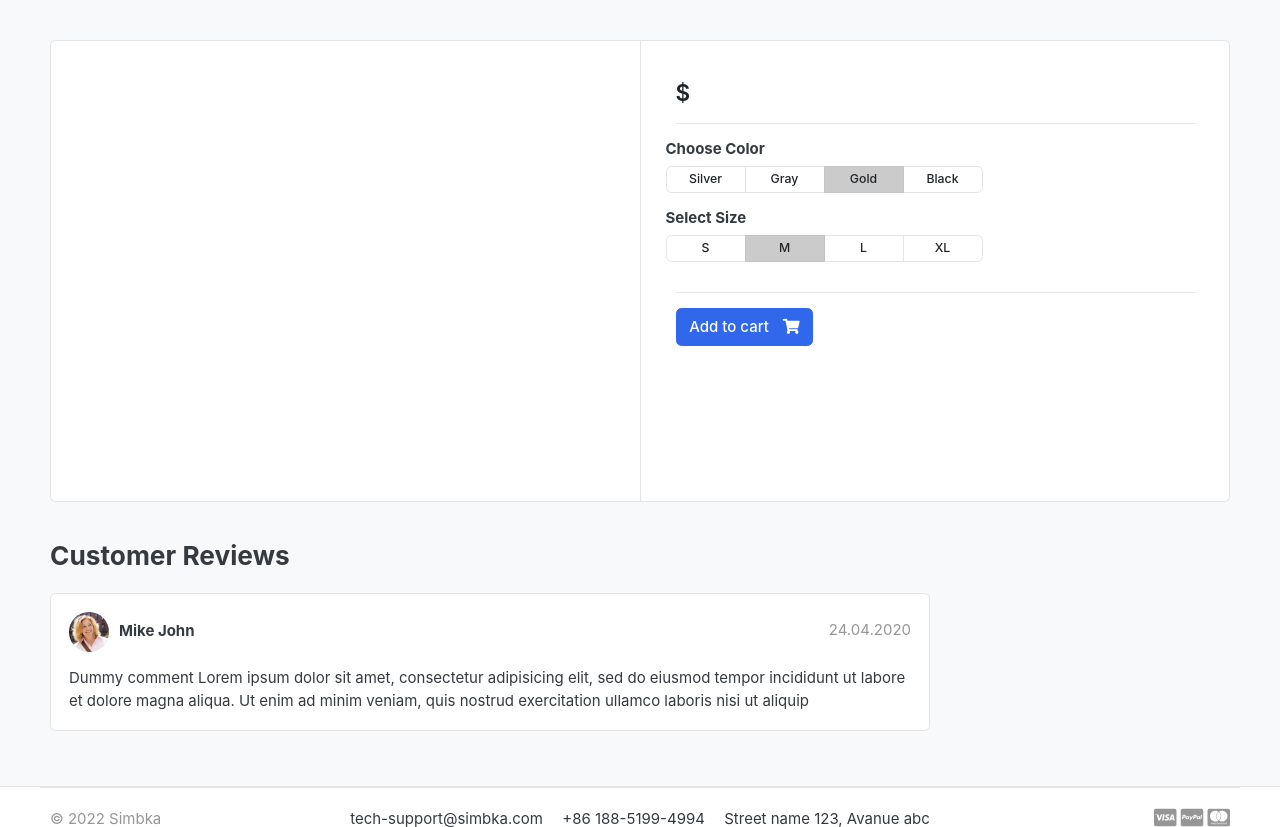
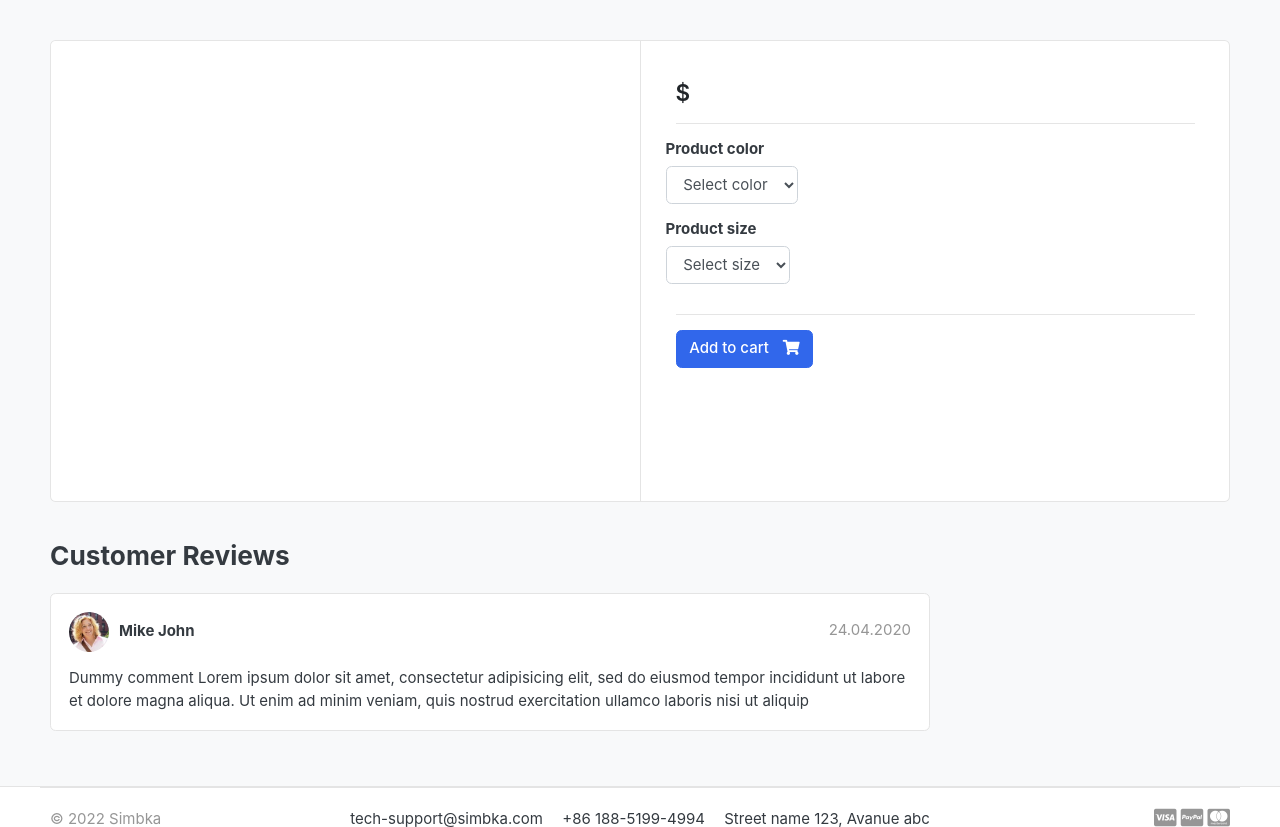
Before and after one commit to nesmypariceb/simbka_store_django, a Django app: template templates/store/product_detail.html in a window 1280 px wide. Shown: the part 118-945 px from the top of the page. Run offline with Django 3.2, Linux system fonts and the light colour scheme; the template is opened without the code that fills it, so the values that code supplies are empty; some libraries are stand-ins or nearby versions; some web fonts are replaced.

Commit message:
Add Variation in Cart Item

```diff
--- a/carts/models.py
+++ b/carts/models.py
@@ -1,5 +1,5 @@
 from django.db import models
-from store.models import Product
+from store.models import Product, Variation
 
 from store.models import Product
 
@@ -16,6 +16,7 @@ class Cart(models.Model):
 
 class CartItem(models.Model):
     product = models.ForeignKey(Product, on_delete=models.CASCADE)
+    variation = models.ManyToManyField(Variation, blank=True)
     cart = models.ForeignKey(Cart, on_delete=models.CASCADE)
     quantity = models.IntegerField()
     is_active = models.BooleanField(default=True)
@@ -23,5 +24,5 @@ class CartItem(models.Model):
     def sub_total(self):
         return self.product.price * self.quantity
 
-    def __str__(self):
+    def __unicode__(self):
         return self.product
--- a/carts/views.py
+++ b/carts/views.py
@@ -1,7 +1,7 @@
-from itertools import product
-from store.models import Product
+from store.models import Product, Variation
 from django.shortcuts import get_object_or_404, redirect, render
 from carts.models import Cart, CartItem
+from django.core.exceptions import ObjectDoesNotExist
 
 # Create your views here.
 
@@ -15,6 +15,24 @@ def cart_id(request):
 
 def add_cart(request, product_id):
     product = Product.objects.get(id=product_id)  # get the product
+
+    product_variation = []
+
+    if request.method == 'POST':
+        for item in request.POST:
+            key = item
+            value = request.POST[key]
+
+            try:
+                variation = Variation.objects.get(
+                    product=product,
+                    variation_category__iexact=key,
+                    variation_value__iexact=value
+                )  # iexact ingores if the character is lower or upper
+
+                product_variation.append(variation)
+            except:
+                pass
     try:
         # get the cart using the cart_id present in the session(cookies)
         cart = Cart.objects.get(cart_id=cart_id(request))
@@ -26,15 +44,26 @@ def add_cart(request, product_id):
 
     try:
         cart_item = CartItem.objects.get(product=product, cart=cart)
+
+        if len(product_variation) > 0:
+            for item in product_variation:
+                cart_item.variation.add(item)
+
         cart_item.quantity += 1
         cart_item.save()
+
     except CartItem.DoesNotExist:
         cart_item = CartItem.objects.create(
             product=product,
             quantity=1,
             cart=cart,
         )
-    cart_item.save()
+
+        if len(product_variation) > 0:
+            for item in product_variation:
+                cart_item.variation.add(item)
+
+        cart_item.save()
 
     return redirect('cart')
 
@@ -71,9 +100,9 @@ def cart(request, total=0, quantity=0, cart_item=None):
             total += (cart_item.product.price * cart_item.quantity)
             quantity += cart_item.quantity
 
-        tax = (2 * total) / 100
+        tax = (2 * total) / 100  # The tax is 2 percent
         grand_total = total * tax
-    except ObjectNotExist:
+    except ObjectDoesNotExist:
         pass  # just ignore
 
     context = {
--- a/simbka/views.py
+++ b/simbka/views.py
@@ -1,4 +1,3 @@
-from itertools import product
 from django.shortcuts import render
 from store.models import Product
 
--- a/store/urls.py
+++ b/store/urls.py
@@ -4,7 +4,9 @@ from . import views
 
 urlpatterns = [
     path('', views.store, name='store'),
-    path('<slug:category_slug>/', views.store, name='products_by_category'),
-    path('<slug:category_slug>/<slug:product_slug>/',
+    path('category/<slug:category_slug>/',
+         views.store, name='products_by_category'),
+    path('category/<slug:category_slug>/<slug:product_slug>/',
          views.product_detail, name='product_detail'),
+    path('search/', views.search, name='search'),
 ]
--- a/templates/includes/navbar.html
+++ b/templates/includes/navbar.html
@@ -48,10 +48,9 @@
                 </div> <!-- col.// -->
                 <a href="{% url 'store' %}" class="btn btn-outline-primary">Store</a>
                 <div class="col-lg  col-md-6 col-sm-12 col">
-                    <form action="#" class="search">
+                    <form action="{% url 'search' %}" class="search" method="GET">
                         <div class="input-group w-100">
-                            <input type="text" class="form-control" style="width:60%;" placeholder="Search">
-
+                            <input type="text" class="form-control" style="width:60%;" placeholder="Search" name="keyword">
                             <div class="input-group-append">
                                 <button class="btn btn-primary" type="submit">
                                     <i class="fa fa-search"></i>
--- a/templates/store/product_detail.html
+++ b/templates/store/product_detail.html
@@ -15,10 +15,12 @@
                         <div class="img-big-wrap">
                             <a href="#"><img src="{{ single_product.images.url }}"></a>
                         </div> <!-- img-big-wrap.// -->
-
                     </article> <!-- gallery-wrap .end// -->
                 </aside>
+
                 <main class="col-md-6 border-left">
+                    <form action="{% url 'add_cart' single_product.id %}" method="POST">
+                        {% csrf_token %}
                         <article class="content-body">
                             <h2 class="title">{{ single_product.product_name }}</h2>
                             <div class="mb-3">
@@ -28,64 +30,43 @@
                             <hr>
                             <div class="row">
                                 <div class="item-option-select">
-                                <h6>Choose Color</h6>
-                                <div class="btn-group btn-group-sm btn-group-toggle" data-toggle="buttons">
-                                    <label class="btn btn-light">
-                                        <input type="radio" name="radio_color"> Silver
-                                    </label>
-                                    <label class="btn btn-light">
-                                        <input type="radio" name="radio_color"> Gray
-                                    </label>
-                                    <label class="btn btn-light active">
-                                        <input type="radio" name="radio_color checked"> Gold
-                                    </label>
-                                    <label class="btn btn-light">
-                                        <input type="radio" name="radio_color"> Black
-                                    </label>
+                                    <h6>Product color</h6>
+                                    <select name="color" class="form-control" required>
+                                        <option value="" disabled selected>Select color</option>
+                                        {% for i in single_product.variation_set.colors %}
+                                        <option value="{{ i.variation_value | lower }}">
+                                            {{ i.variation_value | capfirst }}
+                                        </option>
+                                        {% endfor %}
+                                    </select>
                                 </div>
                             </div>
-                        </div> <!-- row.// -->
+
                             <div class="row">
                                 <div class="item-option-select">
-                                <h6>Select Size</h6>
-                                <div class="btn-group btn-group-sm btn-group-toggle" data-toggle="buttons">
-                                    <label class="btn btn-light">
-                                        <input type="radio" name="radio_color"> S
-                                    </label>
-                                    <label class="btn btn-light active">
-                                        <input type="radio" name="radio_color" checked> M
-                                    </label>
-                                    <label class="btn btn-light">
-                                        <input type="radio" name="radio_color"> L
-                                    </label>
-                                    <label class="btn btn-light">
-                                        <input type="radio" name="radio_color"> XL
-                                    </label>
+                                    <h6>Product size</h6>
+                                    <select name="size" class="form-control">
+                                        <option value="" disabled selected>Select size</option>
+                                        {% for i in single_product.variation_set.sizes %}
+                                        <option value="{{ i.variation_value | lower }}">
+                                            {{ i.variation_value | capfirst}}
+                                        </option>
+                                        {% endfor %}
+                                    </select>
                                 </div>
                             </div>
-                        </div> <!-- row.// -->
+
                             <hr>
                             {% if single_product.stock <= 0 %}
-                        <span class="p-3 mb-2 bg-danger text-white">Out of stock</span>
+                                <span class="text-danger">Out of stock</span>
                             {% else %}
-                            {% if in_cart %}
-                            <!-- Add the product to cart -->
-                                <a href="#" class="btn btn-success">
-                                    <span class="text">Already added</span>
-                                    <i class="fas fa-check"></i>
-                                </a>
-                                <a href="{% url 'cart' %}" class="btn btn-outline-info">
-                                    <span class="text">View cart</span>
-                                    <i class="fas fa-shopping-cart"></i>
-                                </a>
-                            {% else %}
-                            <a href="{% url 'add_cart' single_product.id %}" class="btn  btn-primary">
+                                <button type="submit" class="btn  btn-primary">
                                     <span class="text">Add to cart</span>
                                     <i class="fas fa-shopping-cart"></i>
-                            </a>
-                            {% endif %}
+                                </button>
                             {% endif %}
                         </article> <!-- product-info-aside .// -->
+                    </form>
                 </main> <!-- col.// -->
             </div> <!-- row.// -->
         </div> <!-- card.// -->
```
Also changed, not shown: carts/admin.py (+12 -2 lines), store/admin.py (+27 -3 lines), store/models.py (+30 -0 lines), store/views.py (+34 -2 lines), templates/store/store.html (+36 -6 lines), carts/migrations/0002_cartitem_variation.py (added), store/migrations/0002_variation.py (added), store/migrations/0003_auto_20220422_0623.py (added), store/migrations/0004_auto_20220422_0929.py (added). Lines whose indentation alone changed are shown as unchanged.
